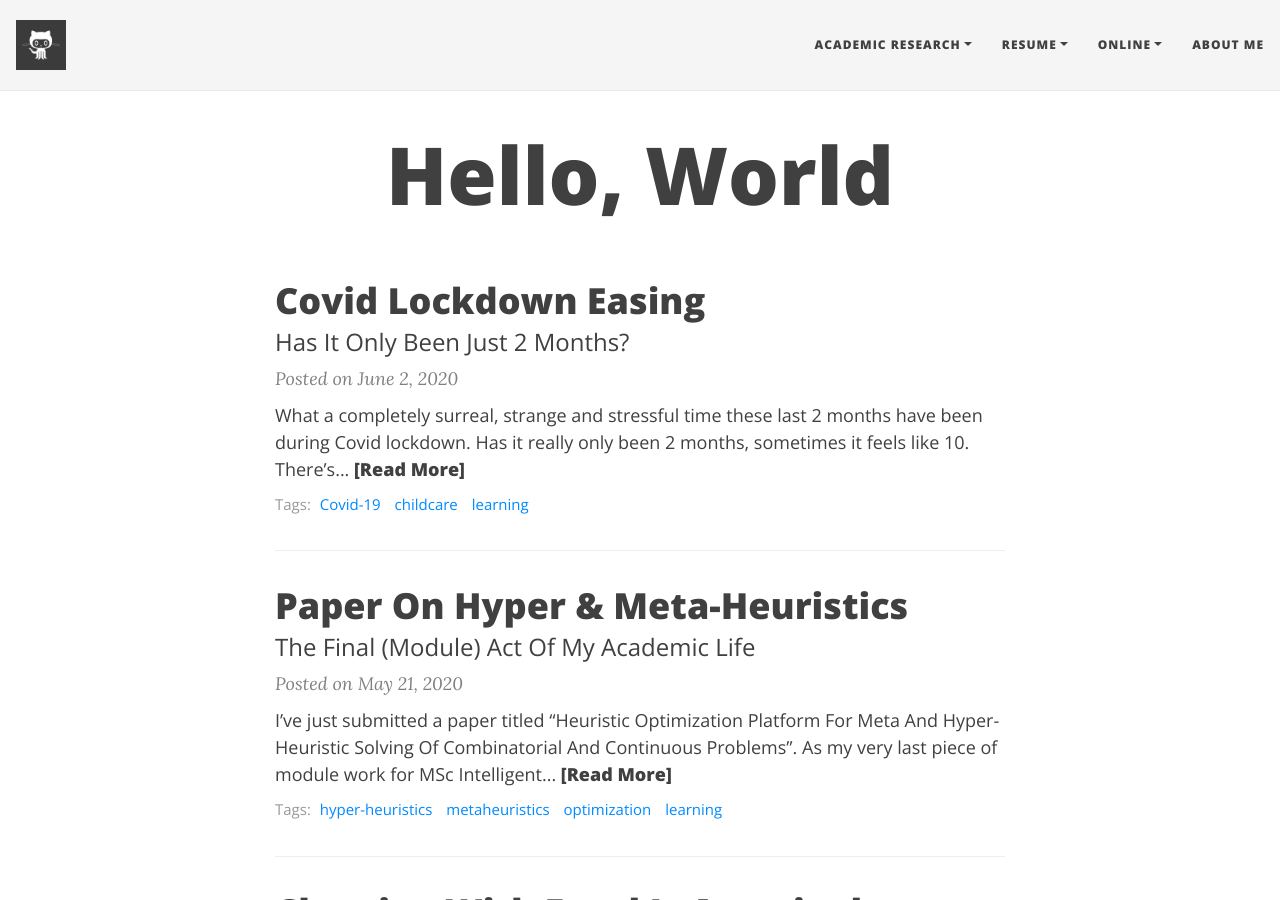
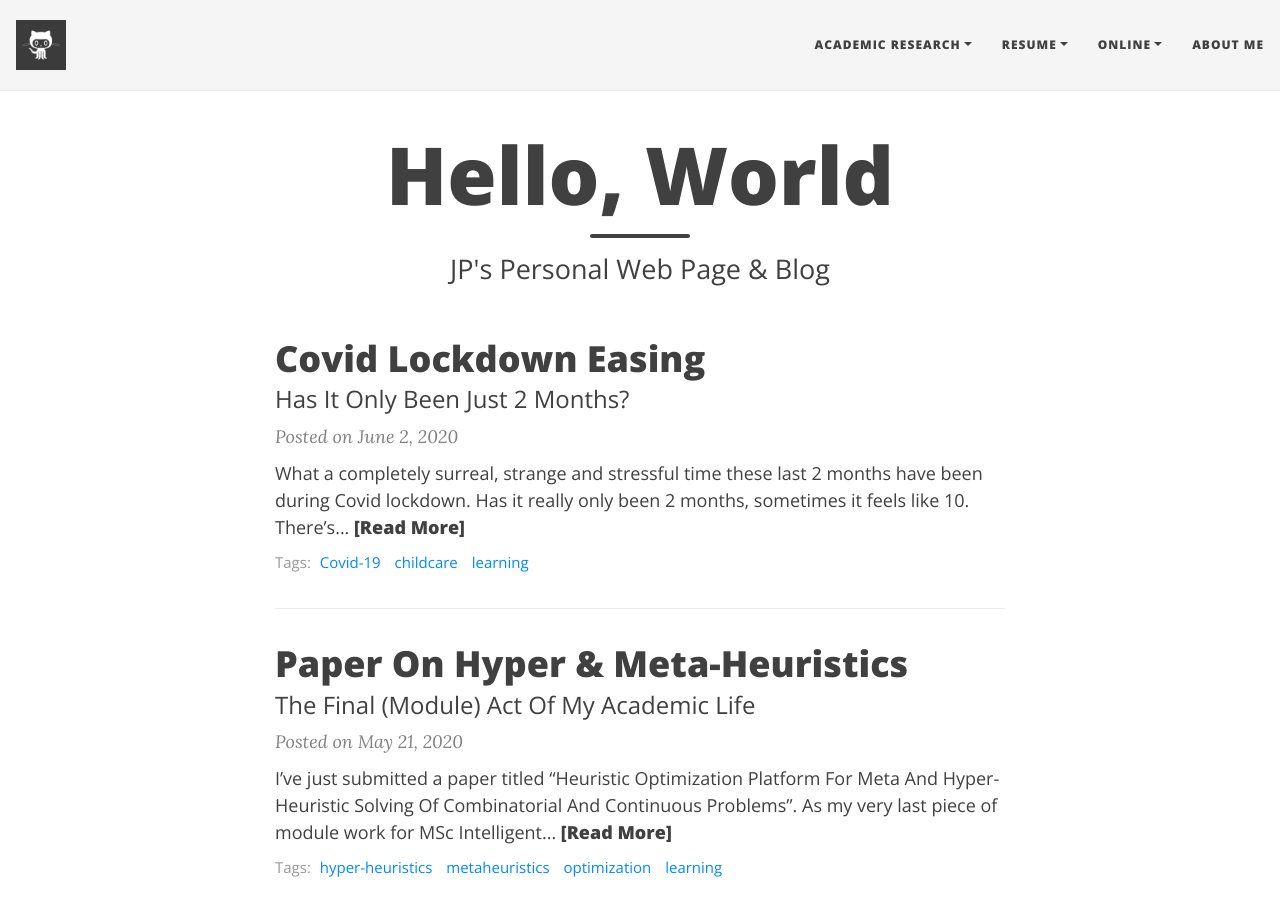
Before and after one commit to corticalstack/corticalstack.github.io, a Jekyll site: the page built from index.html, in a window 1280 px wide and 900 px high. Built offline with Jekyll 4.4.1, drawn with Linux system fonts in a browser that asks for light colours; nearby versions of some CDN libraries; the list of posts is cut into pages by our own code.

Commit message:
Initial wip

```diff
--- a/_config.yml
+++ b/_config.yml
@@ -2,7 +2,6 @@
 
 # Name of website
 title: Cortical Stack
-subtitle: JP's Personal Web Page & Blog
 
 # Short description of your site
 description: Cortical Stack
--- a/index.html
+++ b/index.html
@@ -1,4 +1,5 @@
 ---
 layout: home
 title: Hello, World
+subtitle: JP's Personal Web Page & Blog
 ---
```
